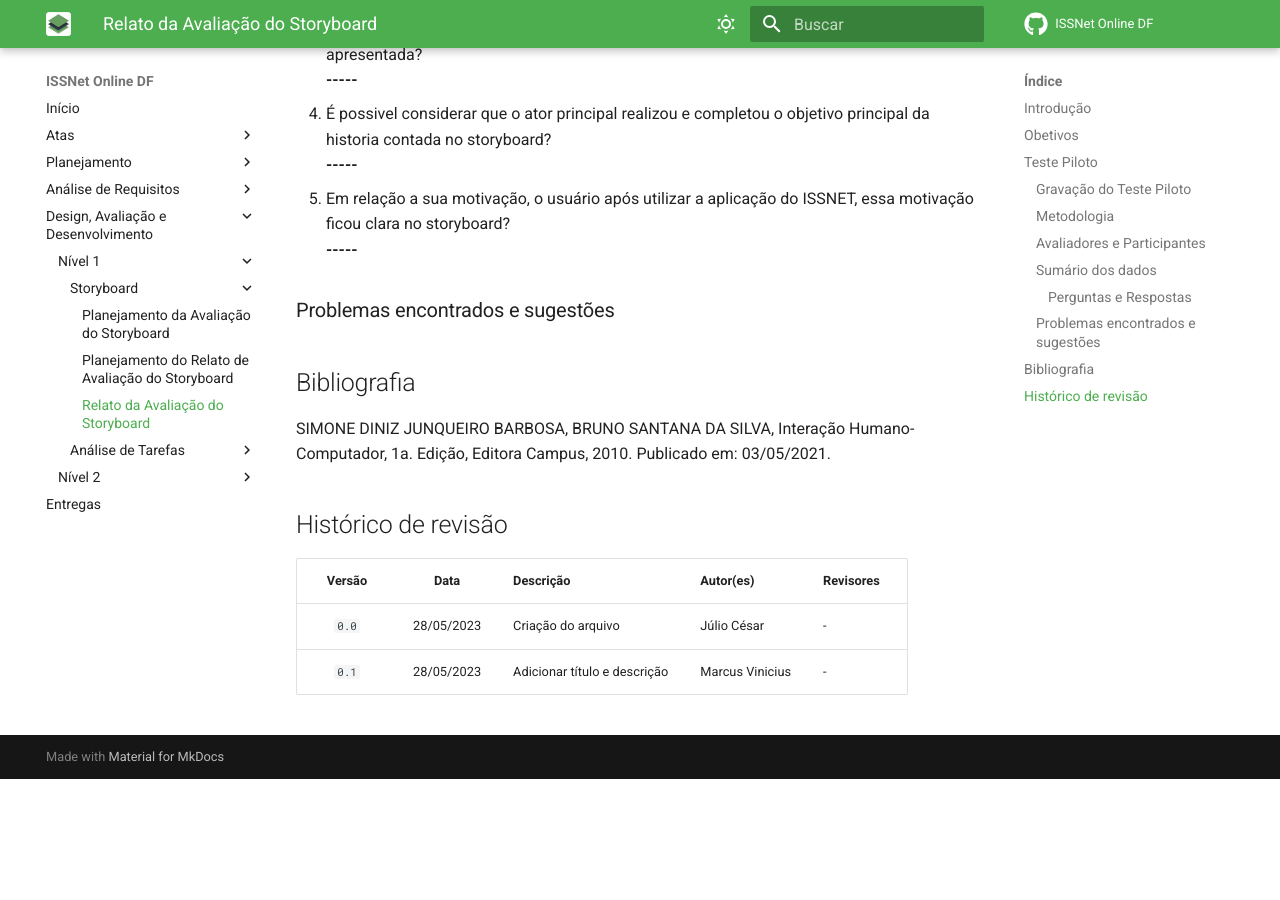
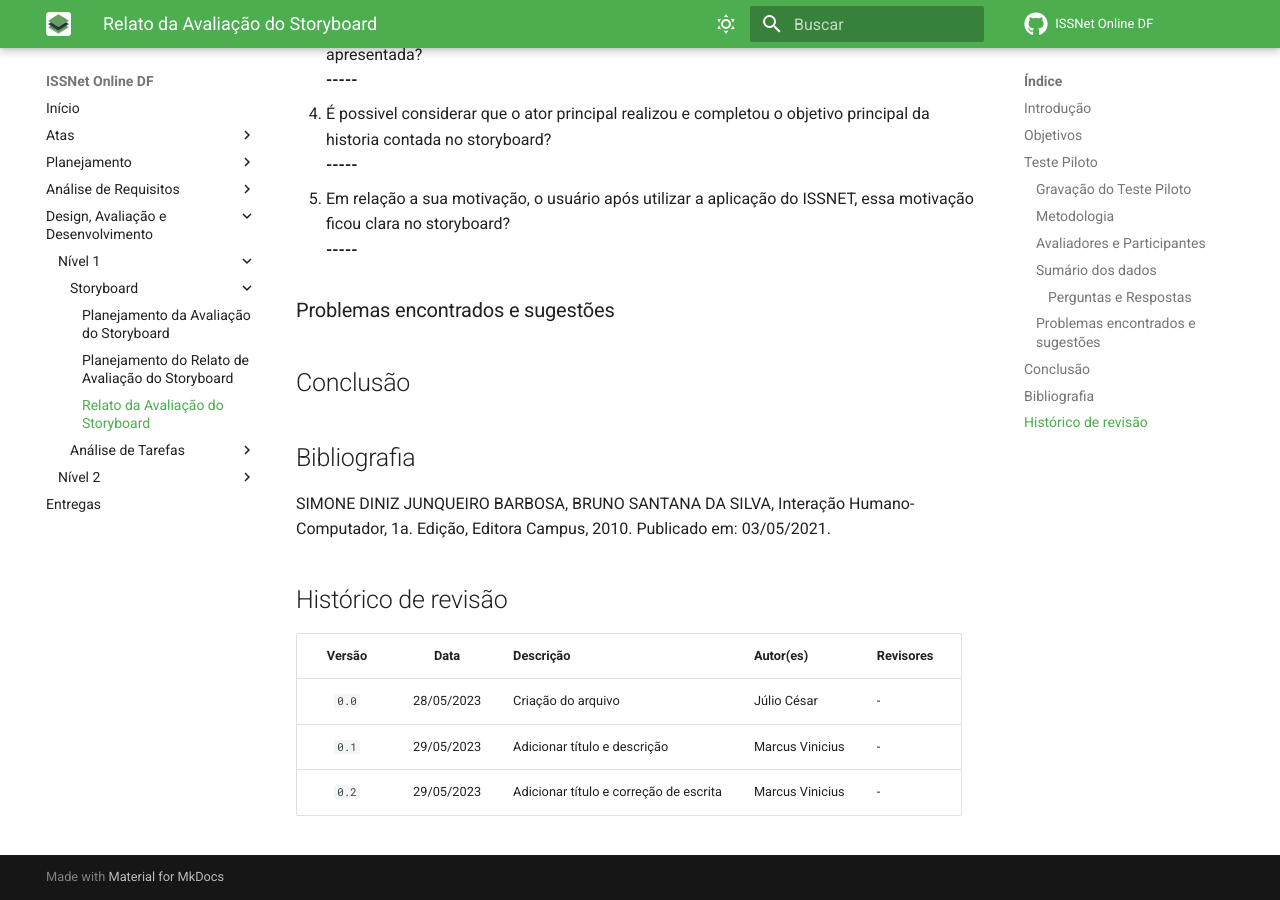
Before and after one commit to Interacao-Humano-Computador/2023.1-ISSNet, an MkDocs documentation site: the page built from gitpages/docs/design_avaliacao_desenvolvimento/nivel1/storyboard/relato_storyboard.md, in a window 1280 px wide and 900 px high, scrolled down 1457 px. Built offline with MkDocs 1.6.1 and Material for MkDocs 9.7.7, drawn with Linux system fonts in a browser that asks for light colours; comment, search, counter and statistics services are not loaded; before the commit the page ends 2236 px from its top, so only the background shows below that.

Commit message:
Update relato_storyboard.md

```diff
--- a/gitpages/docs/design_avaliacao_desenvolvimento/nivel1/storyboard/relato_storyboard.md
+++ b/gitpages/docs/design_avaliacao_desenvolvimento/nivel1/storyboard/relato_storyboard.md
@@ -4,22 +4,27 @@
 
 O relato dos resultados é um documento da qual tem como objetivo descrever os resultados obtidos através da avaliação de um storyboard. Serão apresentados o proposito da avaliação, contexto e as informações relevantes sobre o storyboard desenvolvido, contendo o publico alvo e informações relevantes.
 
-##Obetivos
+## Objetivos
+
 Relatar os resultados principais obtidos através da reunião marcada pelos integrantes do grupo da qual são obtidos os resultados e anotações necessárias baseadas nos usuários que utilizam o ISSNET, uma vez que coletando os dados de quem utiliza o sistema, podemos alcançar uma maior precisão e confiança nos dados analisados.
 
 ## Teste Piloto
+
 O teste piloto é uma versão preliminar do teste de usabilidade, realizado com uma base de usuarios que fazem uso do sistema. O teste piloto foi realizado pelo integrante --------- na presente data (29/05/2023), segunda-feira, de forma remota utilizando a plataforma -----------.
 
 ### Gravação do Teste Piloto
 
 ### Metodologia
+
 Para realizar a avaliação do storyboard foi utilizado o método de entrevistas da qual como principal entrevistado, usuários que usam o sistema da ISSNET com certa frequência, durante a entrevista, foram feitas perguntas sobre a qualidade e funções mais utilizadas. Tambem foi utilizado como base o questionario criado para os usuarios do sistema durante o desenvolvimento do projeto.
 Antes de o questionário ser aplicado, foi mostrado um termo de consentimento para o entrevistado para que tenhamos certeza da concordância de ambas às partes.
 
 ### Avaliadores e Participantes
+
 O avaliador (a) foi um dos estudantes do nosso grupo, Gabriel de Souza e como participante "Carlos", uma vez que seu nome será alterado para o cumprimento do termo de consentimento. Carlos
 
 ### Sumário dos dados
+
 Em sequência, serão mostradas as perguntas e as respostas obtidas após a realização da entrevista com o usuário.
 
 #### Perguntas e Respostas
@@ -44,7 +49,7 @@ Em sequência, serão mostradas as perguntas e as respostas obtidas após a real
 
 
 
-
+## Conclusão
 
 
 
@@ -62,4 +67,5 @@ Edição, Editora Campus, 2010. Publicado em: 03/05/2021.
 | Versão     | Data        | Descrição                                 | Autor(es)       | Revisores       |
 | :--------: | :---------: | ----------------------------------------- | --------------- | --------------- |
 | `0.0`      | 28/05/2023  | Criação do arquivo                        | Júlio César     | - |
-| `0.1`      | 28/05/2023  | Adicionar título e descrição              | Marcus Vinicius | - |
+| `0.1`      | 29/05/2023  | Adicionar título e descrição              | Marcus Vinicius | - |
+| `0.2`      | 29/05/2023  | Adicionar título e correção de escrita    | Marcus Vinicius | - |
```
